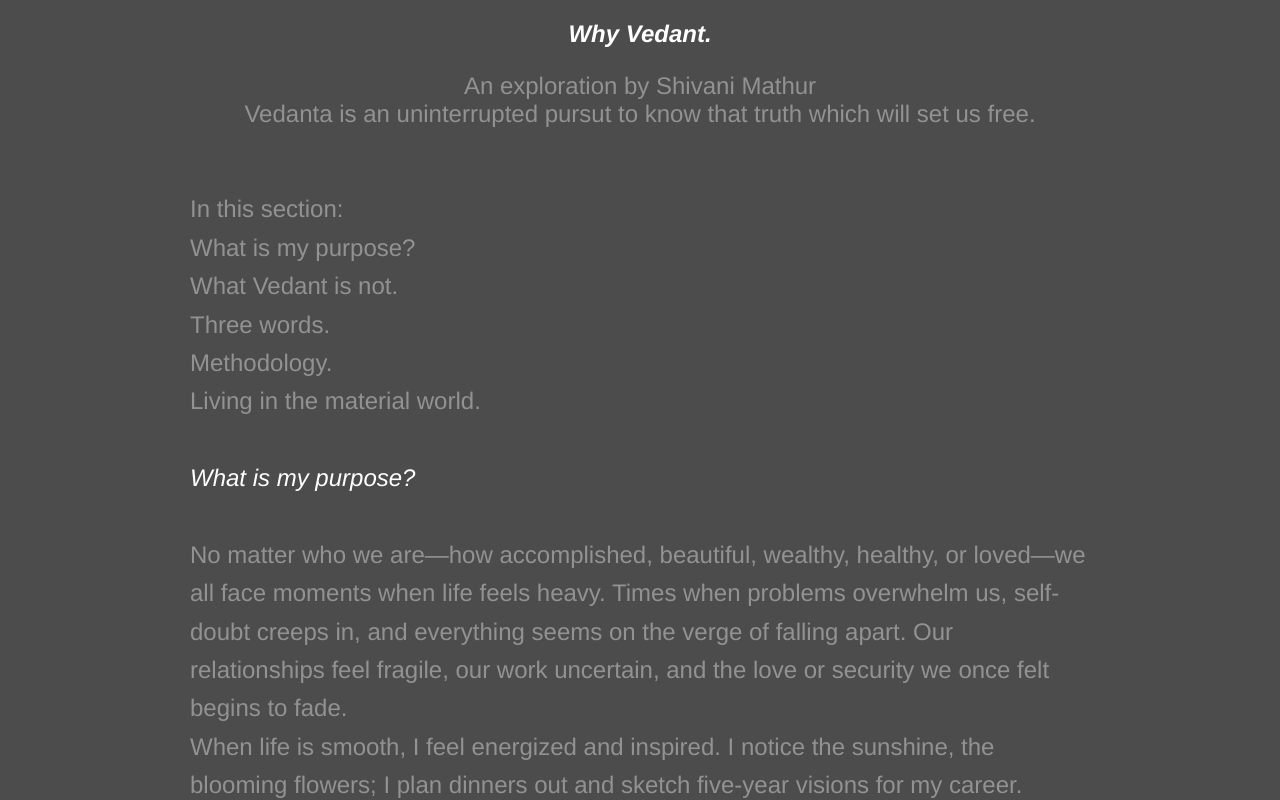
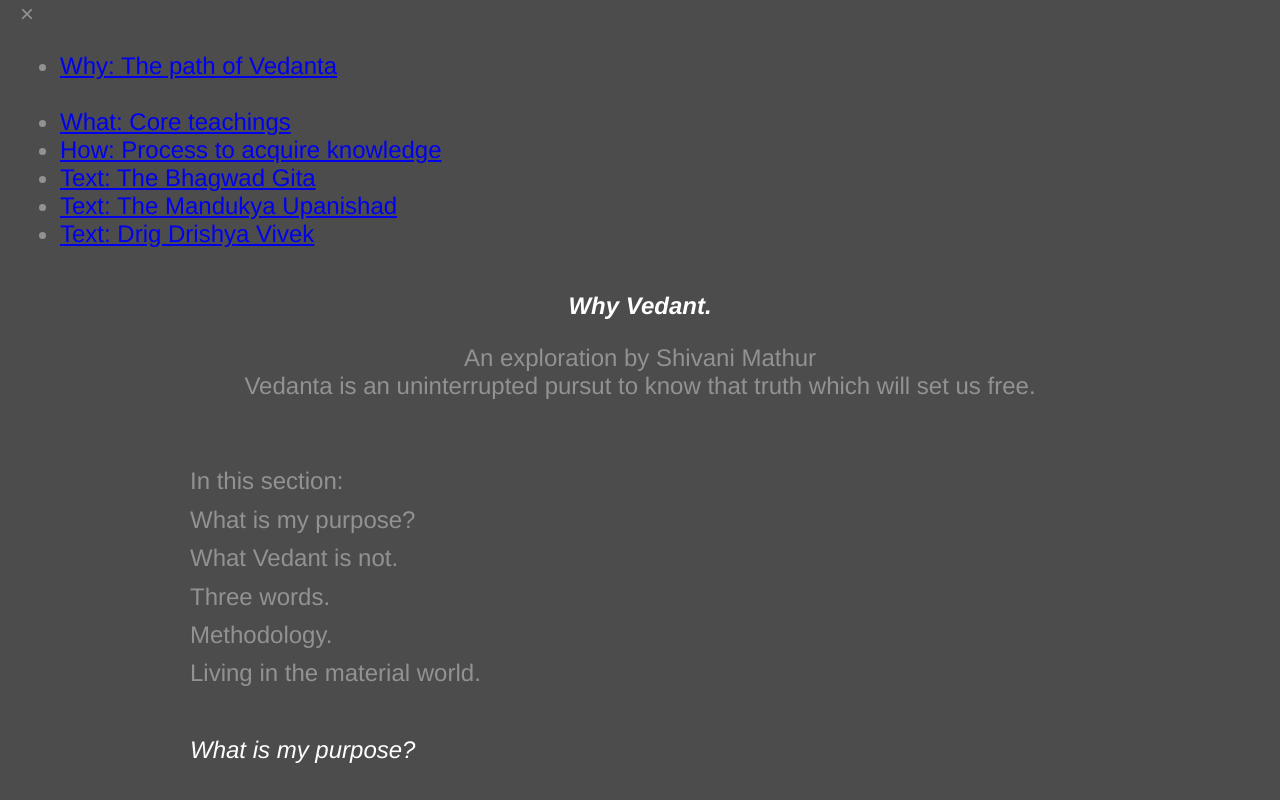
Before and after one commit to shivanisart/Vedanta, a plain HTML site: page index.html in a window 1280 px wide. Shown: the top 800 px of the page. Drawn offline with Linux system fonts and the light colour scheme.

Commit message:
Update index.html

```diff
--- a/index.html
+++ b/index.html
@@ -142,6 +142,21 @@
 <link rel="stylesheet" href="https://cdnjs.cloudflare.com/ajax/libs/font-awesome/5.15.3/css/all.min.css" />
 </head>
 <body>
+      <div class="menu-container" id="menuContainer">
+        <span class="close" onclick="closeMenu()">&times;</span>
+        <div class="menu-content">
+            <ul>
+                <li  class="active"><a href="index.html">Why: The path of Vedanta</a></li><br>
+                <li><a href="what.html">What: Core teachings</a></li>
+                <li><a href="how.html">How: Process to acquire knowledge</a></li>
+                <li><a href="gita.html">Text: The Bhagwad Gita</a></li>
+                <li><a href="mandukya.html">Text: The Mandukya Upanishad</a></li>
+                 <li><a href="drig.html">Text: Drig Drishya Vivek</a></li>
+
+            </ul>
+        </div>
+    </div>
+
 
 <header>
  <h1><em>Why Vedant.</em></h1>
```
